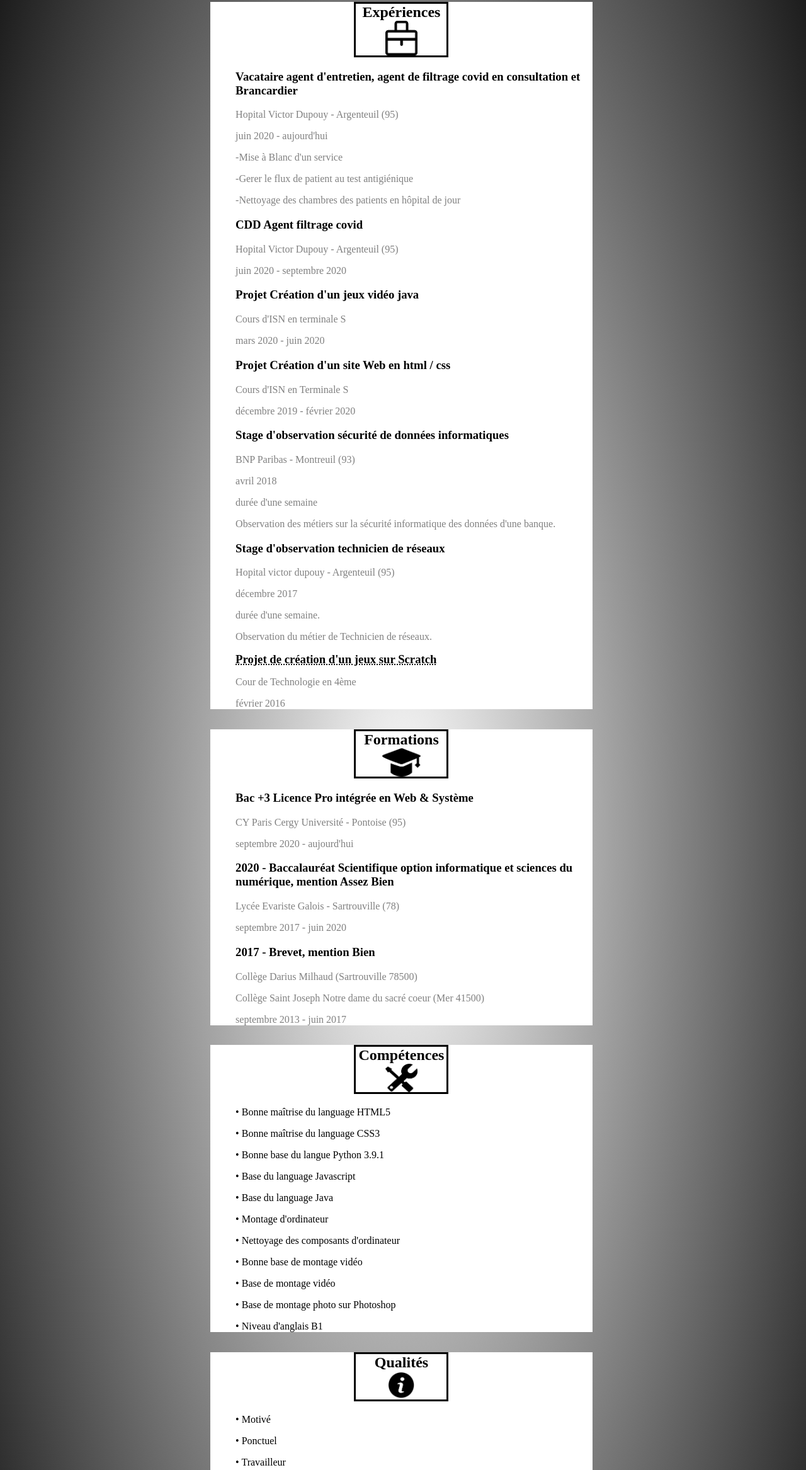
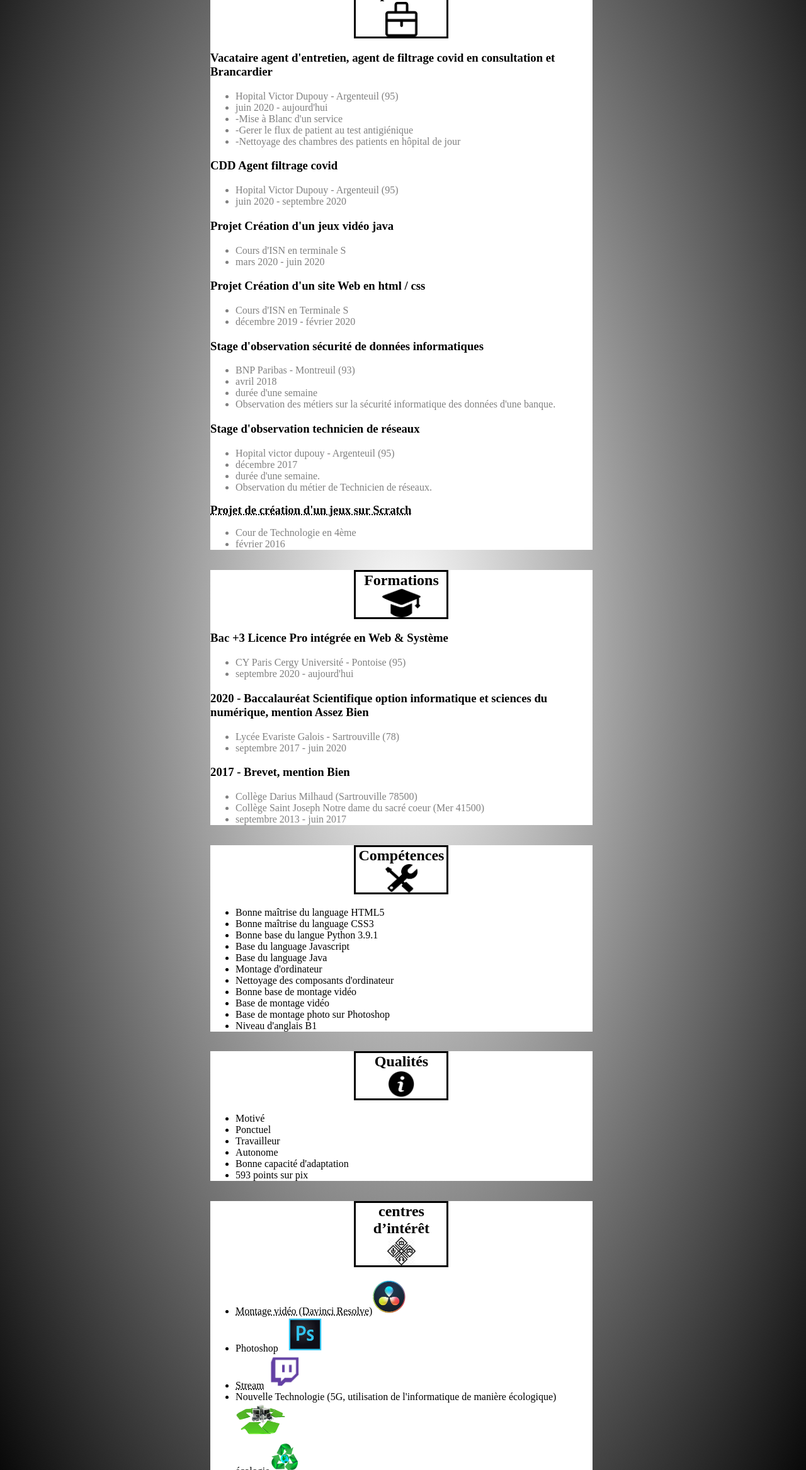
Before and after one commit to Memoriah41370/de54edz3654z56f4.com, a plain HTML site: page index.html in a window 1280 px wide. Shown: the part 415-2749 px from the top of the page at 63% size. Drawn offline with Linux system fonts and the light colour scheme.

Commit message:
Update index.html

```diff
--- a/index.html
+++ b/index.html
@@ -1,5 +1,5 @@
 <!DOCTYPE html>
-<html>
+<html lang="fr">
 	<head>
 		<meta charset="utf-8" >
 		<link type="text/css" rel="stylesheet" href="style.css">
@@ -14,7 +14,7 @@
 						<li><a href="https://memoriah41370.github.io/HBFUEZidize/"><p>Accueil</p></a></li>
 					</ul>
 				</li>
-	<ul>
+
 				<li class="deroulant"><a href="#">Liens internes</a>
 					<ul class="sous">
 						<li><a href="#Présentation"><p>Présentation</p></a></li>
@@ -28,8 +28,8 @@
 			</ul>
 		</nav>
 		<div id="Présentation"></div>
-		<main class="Présentation">
-			<ul>
+		<article class="Présentation">
+
 				<h1 class="blocktext">NATHAN CHATARD</h1>
 				<p class="blocktext">Recherche de stage/alternance développeur full stack (6 semaines) à partir de mi - Mai 2020</p>
 				<p class="blocktext">Sartrouville (78) 78500</p>
@@ -38,114 +38,124 @@
 				<p class="blocktext">Permis B, B1 et AM</p>
 				<a href=" https://www.linkedin.com/in/nathan-chatard-0083791b6/"><p class="lien">LinkedIn</p></a>
 				<a href="document/CV_Nathan_Chatard.pdf" title="Pdf"><p class="lien">Mon CV au format papier</p></a>
+
+		</article>
+		<div id="Expériences"></div>
+		<article class="Expérience">
+			<h2 class="blocktext">Expériences<img class="displayed" src="images/xp.png" height="55" alt="logo experience"></h2>
+
+				<h3>Vacataire agent d'entretien, agent de filtrage covid en consultation et Brancardier</h3>
+<ul>
+			<li class="gris">	Hopital Victor Dupouy - Argenteuil (95) </li>
+			<li class="gris">	juin 2020 - aujourd'hui</li>
+			<li class="gris">	-Mise à Blanc d'un service</li>
+			<li class="gris">	-Gerer le flux de patient au test antigiénique</li>
+			<li class="gris">	-Nettoyage des chambres des patients en hôpital de jour</li>
+
 </ul>
-		</main>
-		<div id="Expériences"></div>
-		<main class="Expérience">
-			<h2 class="blocktext">Expériences<img class="displayed" src="images/xp.png" height="55"></h2>
+				<h3>CDD Agent filtrage covid</h3>
 <ul>
-				<h3>Vacataire agent d'entretien, agent de filtrage covid en consultation et Brancardier</h3>
-				<p class="gris">Hopital Victor Dupouy - Argenteuil (95)</p>
-				<p class="gris">juin 2020 - aujourd'hui</p>
-				<p class="gris">-Mise à Blanc d'un service</p>
-				<p class="gris">-Gerer le flux de patient au test antigiénique</P>
-				<p class="gris">-Nettoyage des chambres des patients en hôpital de jour</p>
+		<li class="gris">		Hopital Victor Dupouy - Argenteuil (95)</li>
+		<li class="gris">		juin 2020 - septembre 2020</li>
 </ul>
+
+				<h3>Projet Création d'un jeux vidéo java</h3>
 <ul>
-				<h3>CDD Agent filtrage covid</h3>
-				<p class="gris">Hopital Victor Dupouy - Argenteuil (95)</p>
-				<p class="gris">juin 2020 - septembre 2020</p>
+			<li class="gris">	 Cours d'ISN en terminale S</li>
+			<li class="gris">	mars 2020 - juin 2020</li>
 </ul>
+
+				<h3>Projet Création d'un site Web en html / css</h3>
 <ul>
-				<h3>Projet Création d'un jeux vidéo java</h3>
-				<p class="gris"> Cours d'ISN en terminale S </p>
-				<p class="gris">mars 2020 - juin 2020</p>
+		<li class="gris">		Cours d'ISN en Terminale S</li>
+		<li class="gris">		décembre 2019 - février 2020</li>
 </ul>
+
+				<h3>Stage d'observation sécurité de données informatiques</h3>
 <ul>
-				<h3>Projet Création d'un site Web en html / css</h3>
-				<p class="gris"> Cours d'ISN en Terminale S</p>
-				<p class="gris">décembre 2019 - février 2020</p>
+			<li class="gris">	BNP Paribas - Montreuil (93)</li>
+		<li class="gris">		 avril 2018</li>
+		<li class="gris">		 durée d'une semaine</li>
+		<li class="gris">		 Observation des métiers sur la sécurité informatique des données d'une banque.</li>
 </ul>
+
+				<h3>Stage d'observation technicien de réseaux</h3>
 <ul>
-				<h3>Stage d'observation sécurité de données informatiques</h3>
-				<p class="gris"> BNP Paribas - Montreuil (93)</p>
-				<p class="gris">avril 2018</p>
-				<p class="gris">durée d'une semaine</p>
-				<p class="gris">Observation des métiers sur la sécurité informatique des données d'une banque.</p>
+			<li class="gris">	 Hopital victor dupouy - Argenteuil (95)</li>
+			<li class="gris">	 décembre 2017</li>
+			<li class="gris">	 durée d'une semaine.</li>
+			<li class="gris">	 Observation du métier de Technicien de réseaux.</li>
 </ul>
+
+				<h3 class="box"><a href="https://scratch.mit.edu/projects/110371002/">Projet de création d'un jeux sur Scratch  </a></h3>
 <ul>
-				<h3>Stage d'observation technicien de réseaux</h3>
-				<p class="gris">Hopital victor dupouy - Argenteuil (95)</p>
-				<p class="gris">décembre 2017</p>
-				<p class="gris">durée d'une semaine.</p>
-				<p class="gris">Observation du métier de Technicien de réseaux.</p>
+			<li class="gris">	 Cour de Technologie en 4ème</li>
+			<li class="gris">	 février 2016</li>
 </ul>
+		</article>
+		<div id="Formations"></div>
+		<article class="Formation">
+			<h2 class="blocktext">Formations<img class="displayed" src="images/formation.png" height="45" alt="logo formation"></h2>
+
+				<h3>Bac +3 Licence Pro intégrée en Web & Système</h3>
 <ul>
-				<h3 class="box"><a href="https://scratch.mit.edu/projects/110371002/">Projet de création d'un jeux sur Scratch  </a></h3>
-				<p class="gris"> Cour de Technologie en 4ème</p>
-				<p class="gris">février 2016</p>
+			<li class="gris">	 CY Paris Cergy Université - Pontoise (95)</li>
+			<li class="gris">	 septembre 2020 - aujourd'hui</li>
 </ul>
-		</main>
-		<div id="Formations"></div>
-		<main class="Formation">
-			<h2 class="blocktext">Formations<img class="displayed" src="images/formation.png" height="45"></h2>
+
+				<h3>2020 - Baccalauréat Scientifique option informatique et sciences du numérique, mention Assez Bien</h3>
 <ul>
-				<h3>Bac +3 Licence Pro intégrée en Web & Système</h3>
-				<p class="gris">CY Paris Cergy Université - Pontoise (95)</p>
-				<p class="gris">septembre 2020 - aujourd'hui</p>
+			<li class="gris">	 Lycée Evariste Galois - Sartrouville (78)</li>
+			<li class="gris">	 septembre 2017 - juin 2020</li>
 </ul>
+
+				<h3>2017 - Brevet, mention Bien</h3>
 <ul>
-				<h3>2020 - Baccalauréat Scientifique option informatique et sciences du numérique, mention Assez Bien</h3>
-				<p class="gris">Lycée Evariste Galois - Sartrouville (78)</p>
-				<p class="gris">septembre 2017 - juin 2020</p>
+			<li class="gris">	 Collège Darius Milhaud (Sartrouville 78500)</li>
+			<li class="gris">	 Collège Saint Joseph Notre dame du sacré coeur (Mer 41500)</li>
+			<li class="gris"> septembre 2013 - juin 2017</li>
 </ul>
+		</article>
+		<div id="Compétences"></div>
+		<article class="Compétences">
+			<h2 class="blocktext">Compétences<img class="displayed" src="images/skill.png" height="45" alt="logo compétences"></h2>
 <ul>
-				<h3>2017 - Brevet, mention Bien</h3>
-				<p class="gris">Collège Darius Milhaud (Sartrouville 78500)</p>
-				<p class="gris">Collège Saint Joseph Notre dame du sacré coeur (Mer 41500)</p>
-				<p class="gris">septembre 2013 - juin 2017</p>
+			<li>	  Bonne maîtrise du language HTML5</li>
+			<li>	  Bonne maîtrise du language CSS3</li>
+			<li>	  Bonne base du langue Python 3.9.1</li>
+			<li>	  Base du language Javascript</li>
+			<li>	  Base du language Java</li>
+			<li>	  Montage d'ordinateur</li>
+			<li>	  Nettoyage des composants d'ordinateur</li>
+			<li>	  Bonne base de montage vidéo</li>
+			<li>	  Base de montage vidéo</li>
+			<li>	  Base de montage photo sur Photoshop</li>
+			<li>	  Niveau d'anglais B1 </li>
 </ul>
-		</main>
-		<div id="Compétences"></div>
-		<main class="Compétences">
-			<h2 class="blocktext">Compétences<img class="displayed" src="images/skill.png" height="45"></h2>
+		</article>
+		<div id="informations"></div>
+		<article class="informations">
+			<h2 class="blocktext">Qualités<img class="displayed" src="images/info.png" height="45" alt="logo qualités"></h2>
 <ul>
-				<p>• Bonne maîtrise du language HTML5</p>
-				<p>• Bonne maîtrise du language CSS3</p>
-				<p>• Bonne base du langue Python 3.9.1</p>
-				<p>• Base du language Javascript</p>
-				<p>• Base du language Java</p>
-				<p>• Montage d'ordinateur</p>
-				<p>• Nettoyage des composants d'ordinateur</p>
-				<p>• Bonne base de montage vidéo</p>
-				<p>• Base de montage vidéo</p>
-				<p>• Base de montage photo sur Photoshop</p>
-				<p>• Niveau d'anglais B1</p>
+		<li>		  Motivé</li>
+			<li>	  Ponctuel</li>
+		<li>	  Travailleur</li>
+			<li>	  Autonome</li>
+		<li>		  Bonne capacité d'adaptation</li>
+		<li>		  593 points sur pix</li>
 </ul>
-		</main>
-		<div id="informations"></div>
-		<main class="informations">
-			<h2 class="blocktext">Qualités<img class="displayed" src="images/info.png" height="45"></h2>
+		</article>
+		<div id="Centres"></div>
+		<article class="Centres">
+			<h2 class="blocktext">centres d’intérêt<img class="displayed" src="images/hobby.png" height="45" alt="logo cenrtes d'intérêt"></h2>
 <ul>
-				<p>• Motivé</p>
-				<p>• Ponctuel</p>
-				<p>• Travailleur</p>
-				<p>• Autonome</p>
-				<p>• Bonne capacité d'adaptation</p>
-				<p>• 593 points sur pix</p>
+			<li>	<a class="box" href="https://www.youtube.com/channel/UCAM5-qhG9DS6PxXnMc6rNqQ?view_as=subscriber">  Montage vidéo (Davinci Resolve)<img src="images/Davinci.png" height="55" alt="logo davinci"></a></li>
+		<li>	  Photoshop <img src="images/photoshop.png" height="55" alt="logo photoshop"></li>
+		<li>	<a class="box" href="https://www.twitch.tv/memoriah0505">  Stream<img src="images/twitch.png" height="55" alt="logo twitch"></a></li>
+			<li>	  Nouvelle Technologie (5G, utilisation de l'informatique de manière écologique)<img src="images/eco.png" height="55" alt="logo eco"></li>
+			<li>	  écologie<img src="images/eco1.png" height="55" alt="logo eco2"></li>
+		<li>		  jeux vidéo<img src="images/terraria.png" height="55" alt="logo jeux vidéo"></li>
 </ul>
-		</main>
-		<div id="Centres"></div>
-		<main class="Centres">
-			<h2 class="blocktext">centres d’intérêt<img class="displayed" src="images/hobby.png" height="45"></h2>
-			<ul>
-				<a href="https://www.youtube.com/channel/UCAM5-qhG9DS6PxXnMc6rNqQ?view_as=subscriber"><p class="box">• Montage vidéo (Davinci Resolve)<img src="images/Davinci.png" height="55"></p></a>
-				<p>• Photoshop <img src="images/photoshop.png" height="55"></p>
-				<a href="https://www.twitch.tv/memoriah0505"><p class="box">• Stream<img src="images/twitch.png" height="55"></p></a>
-				<p>• Nouvelle Technologie (5G, utilisation de l'informatique de manière écologique)<img src="images/eco.png" height="55"></p>
-				<p>• écologie<img src="images/eco1.png" height="55"></p>
-				<p>• jeux vidéo<img src="images/terraria.png" height="55"></p>
-			</ul>
-		</main>
+		</article>
 	</body>
 </html>
```
Lines whose indentation alone changed are shown as unchanged.
